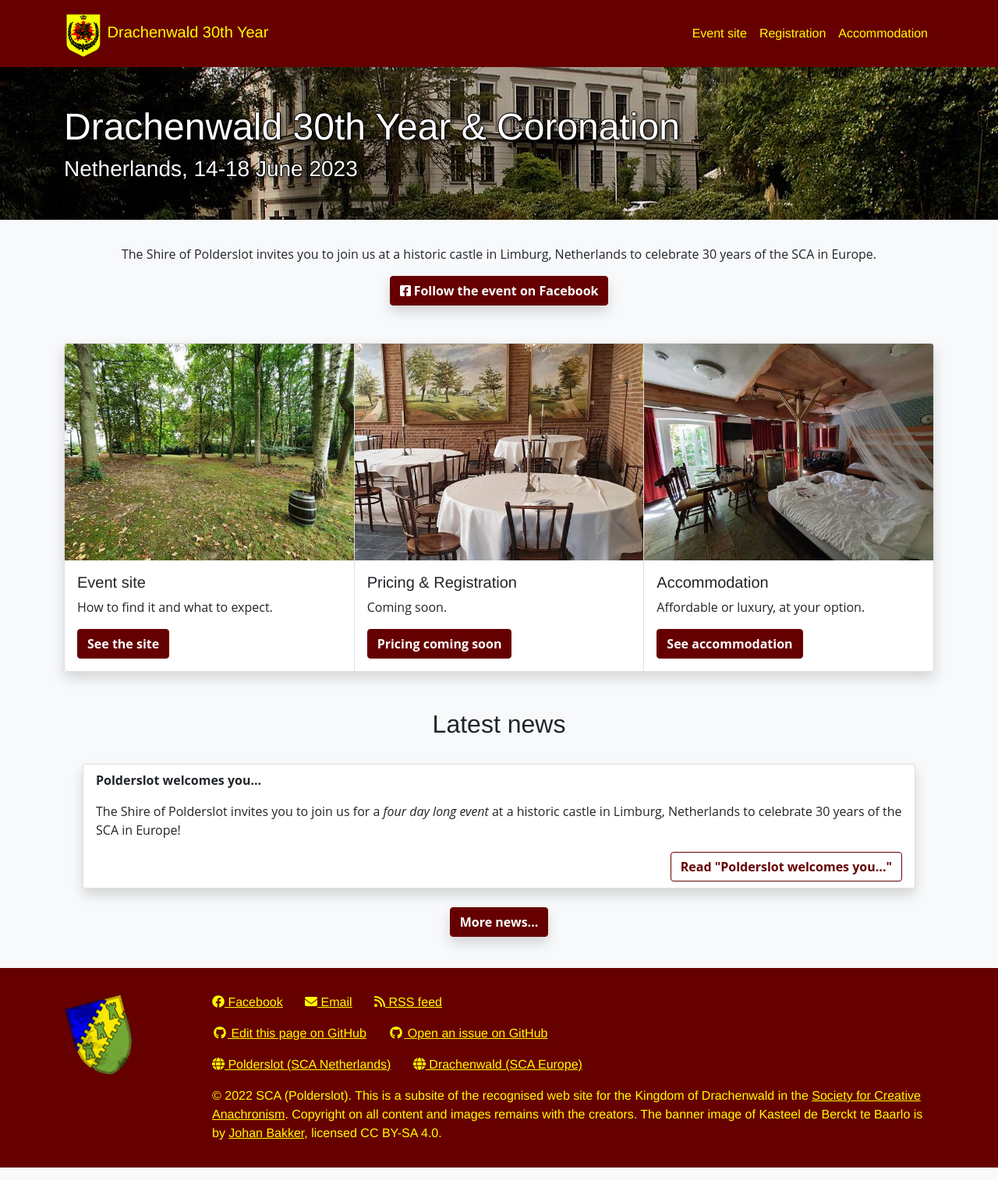
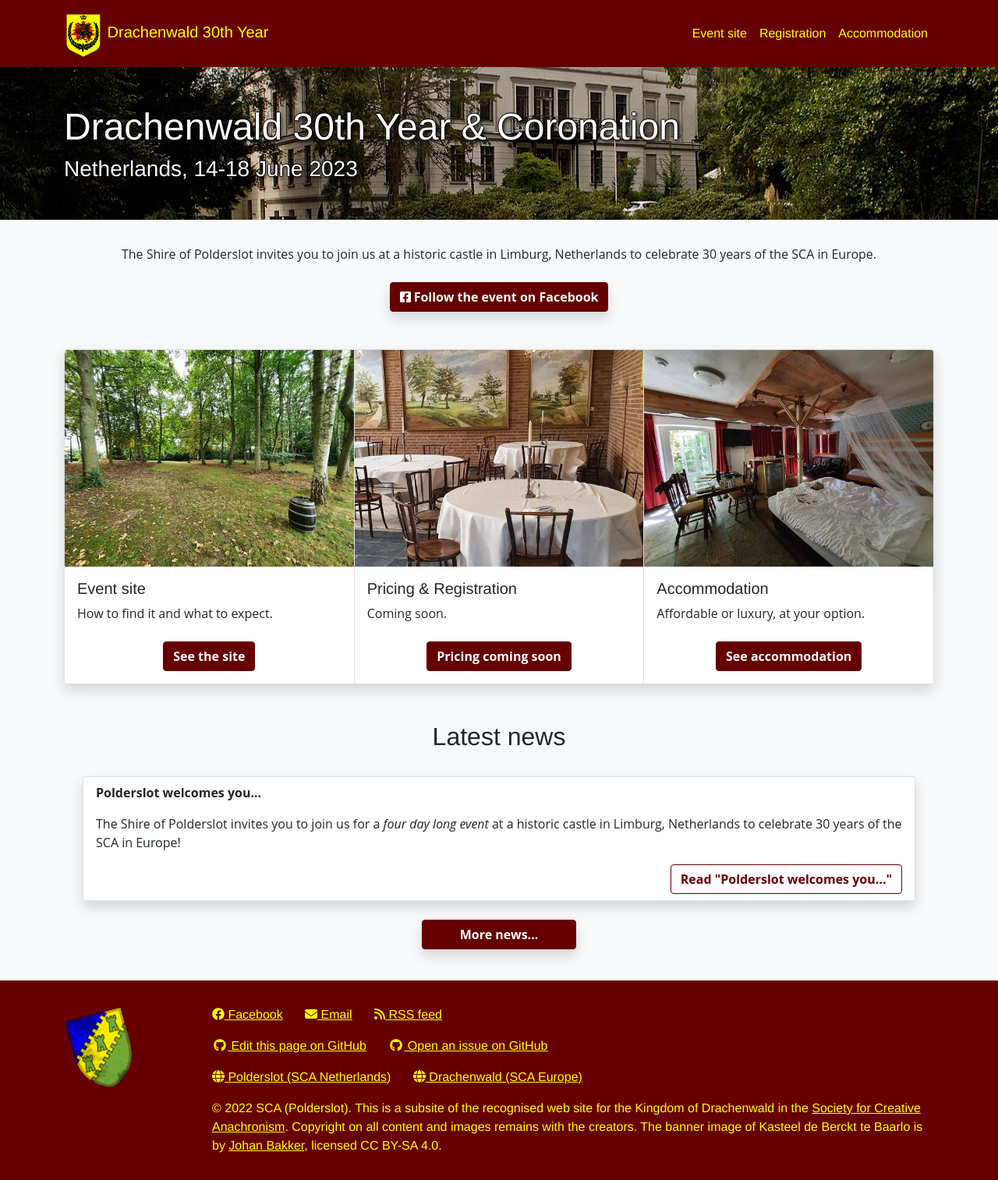
Before and after one commit to drachenwald/dw-30-year, a Jekyll site: the page built from index.html, in a window 1280 px wide. Shown: the whole page at 78% size. Built offline with Jekyll 4.4.1, drawn with Linux system fonts in a browser that asks for light colours; some web fonts are replaced.

Commit message:
tidy a bit more

```diff
--- a/_layouts/post.html
+++ b/_layouts/post.html
@@ -13,7 +13,7 @@
           {{ content }}
           <div class="text-center">
             <p>
-              <a href="{% link news/index.html %}" class="btn btn-primary m-4">More news...</a>
+              <a href="{% link news/index.html %}" class="btn btn-primary m-4 px-5">More news...</a>
             </p>
           </div>
         </section>
--- a/index.html
+++ b/index.html
@@ -10,19 +10,18 @@
   </p>
 </div>
 
-<div class="text-center">
+<div class="text-center m-4">
   <a href="https://fb.me/e/1Cry9NmyE" class="btn btn-primary shadow"><i class="fa-brands fa-square-facebook"></i> Follow the event on Facebook</a>
 </div>
 
-<br />
-<br />
-
-<div class="card-group shadow">
+<div class="card-group shadow mt-5">
   <div class="card">
     <img src="/images/splash/splash-site.jpg" class="card-img-top" />
     <div class="card-body">
       <h5 class="card-title">Event site</h5>
       <p class="card-text">How to find it and what to expect.</p>
+    </div>
+    <div class="card-footer text-center bg-transparent border-0 pb-3">
       <p class="card-text">
         <a role="button" class="btn btn-primary stretched-link" href="{% link where/index.md %}">See the site</a>
       </p>
@@ -34,6 +33,8 @@
     <div class="card-body">
       <h5 class="card-title">Pricing & Registration</h5>
       <p class="card-text">Coming soon.</p>
+    </div>
+    <div class="card-footer text-center bg-transparent border-0 pb-3">
       <p class="card-text">
         <a role="button" class="btn btn-primary stretched-link" href="{% link reg/index.md %}">Pricing coming soon</a>
     </div>
@@ -44,6 +45,8 @@
     <div class="card-body">
       <h5 class="card-title">Accommodation</h5>
       <p class="card-text">Affordable or luxury, at your option.</p>
+    </div>
+    <div class="card-footer text-center bg-transparent border-0 pb-3">
       <p class="card-text">
         <a role="button" class="btn btn-primary stretched-link" href="{% link accom/index.md %}">See accommodation</a>
       </p>
@@ -64,7 +67,7 @@
   <br />
   <div class="list-group shadow">
     {% for post in site.posts limit:3 %}
-        <div class="list-group-item list-group-item-action">
+        <div class="list-group-item list-group-item-action pv-3">
           <p><strong>{{ post.title }}</strong></p>
           <p>
             {{ post.excerpt }}
@@ -79,7 +82,7 @@
   <br />
   <div class="text-center">
     <p>
-      <a href="{% link news/index.html %}" class="btn btn-primary shadow">More news...</a>
+      <a href="{% link news/index.html %}" class="btn btn-primary shadow px-5">More news...</a>
     </p>
   </div>
 </div>
--- a/news/index.html
+++ b/news/index.html
@@ -5,7 +5,7 @@
 <div class="container">
   <div class="">
     {% for post in paginator.posts %}
-        <div class="card p-2 m-4">
+        <div class="card p-3 m-4">
           <h3>{{ post.title }}</h3>
           <p>
             {{ post.excerpt }}
```
